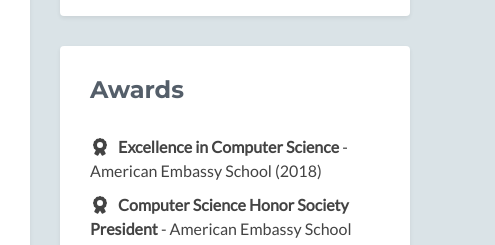
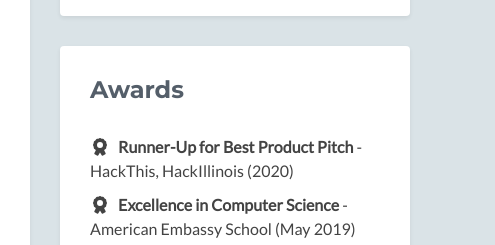
Before and after one commit to virnarula/virnarula.github.io, a plain HTML site: page index.html in a window 1280 px wide. Shown: the part 1520-1765 px from the top of the page, 785-1280 px from the left. Drawn offline with nearby package versions, Linux system fonts and the light colour scheme; no server answers; some icons are missing.

Commit message:
Update Awards

```diff
--- a/index.html
+++ b/index.html
@@ -272,7 +272,8 @@
                         <h2 class="heading">Awards</h2>
                         <div class="content">
                             <ul class="list-unstyled">
-                                <li><i class="fas fa-award"></i> <b>Excellence in Computer Science </b> - American Embassy School (2018) </li>
+                                <li><i class="fas fa-award"></i> <b>Runner-Up for Best Product Pitch </b> - HackThis, HackIllinois (2020) </li>
+                                <li><i class="fas fa-award"></i> <b>Excellence in Computer Science </b> - American Embassy School (May 2019) </li>
                                 <li><i class="fas fa-award"></i> <b>Computer Science Honor Society President </b> - American Embassy School (2019)</li>
                                 <li><i class="fas fa-award"></i> <b>National Honor Society </b> - American Embassy School (2019)</li>
                             </ul>
```
